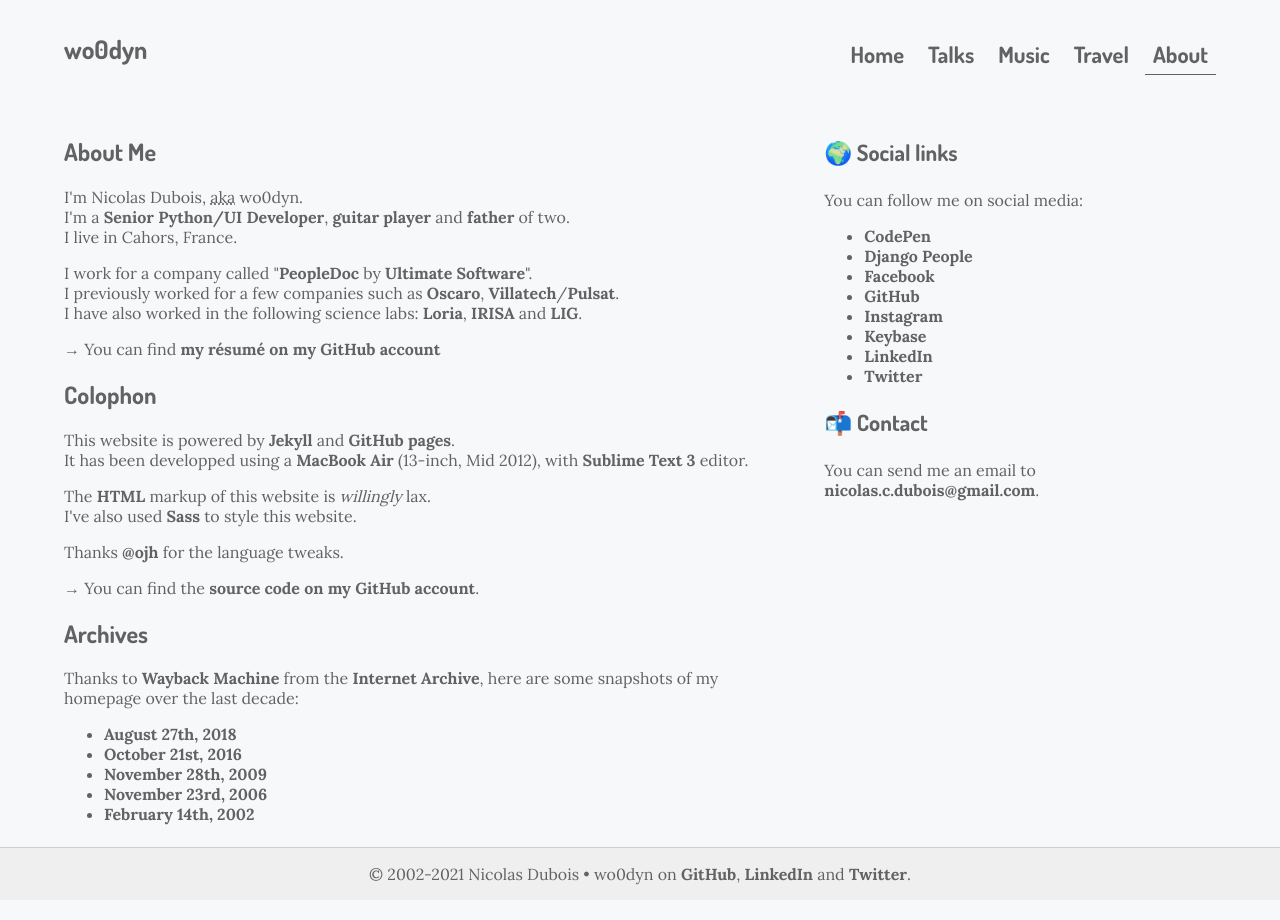
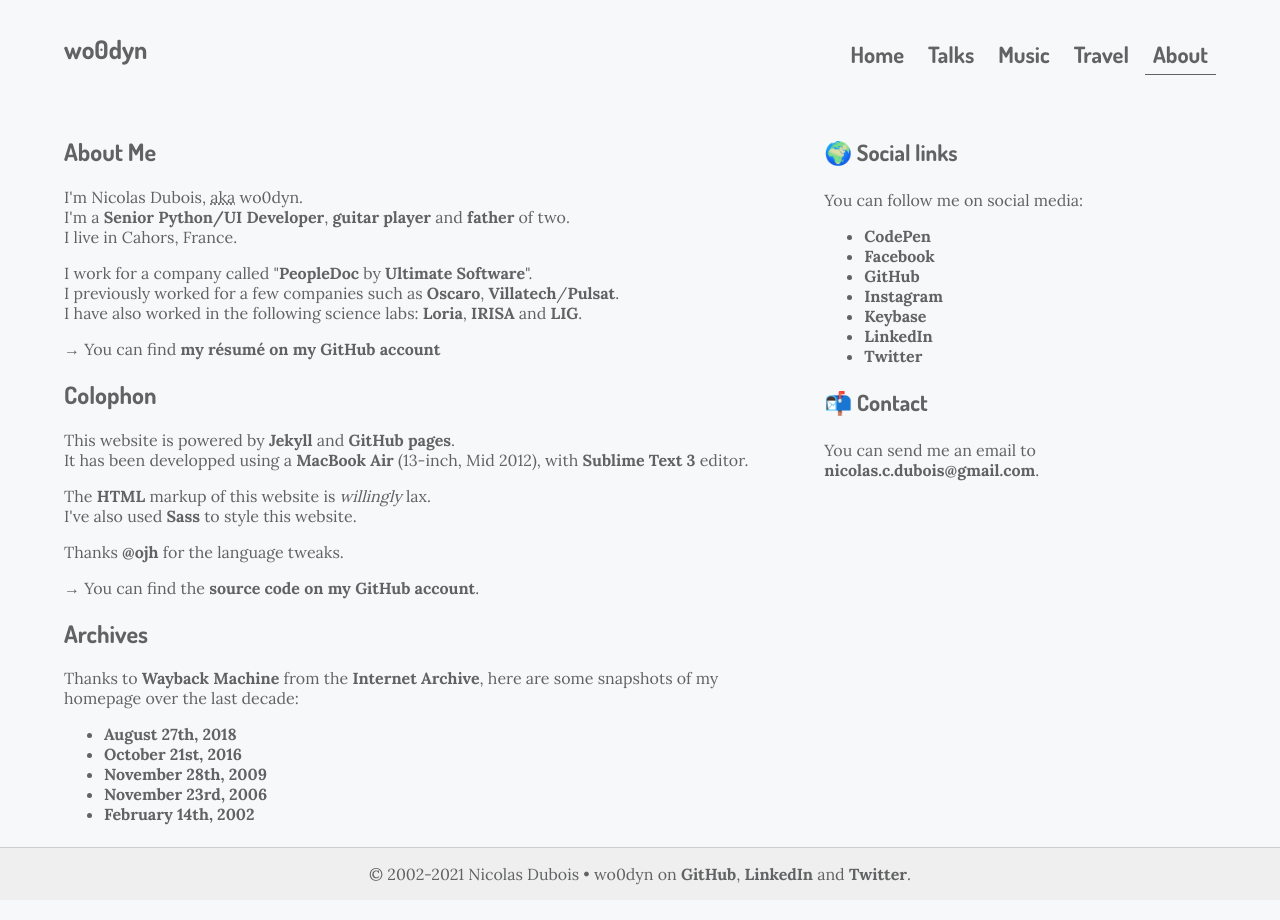
Before and after one commit to wo0dyn/homepage, a Jekyll site: the page built from about.html, in a window 1280 px wide. Built offline with Jekyll 4.4.1, drawn with Linux system fonts in a browser that asks for light colours.

Commit message:
Remove link to Django People
> Django People was a geographical community site for Django developers.
> It was sunset in September 2020.

```diff
--- a/_data/people.yml
+++ b/_data/people.yml
@@ -10,8 +10,6 @@
   social:
     - name: CodePen
       url: https://codepen.io/wo0dyn
-    - name: Django People
-      url: https://people.djangoproject.com/wo0dyn/
     - name: Facebook
       url: https://www.facebook.com/wo0dyn
     - name: GitHub
```
